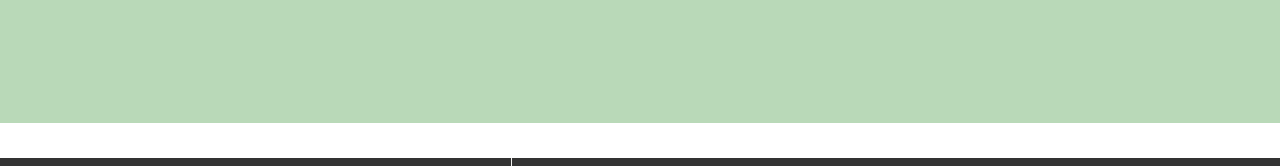
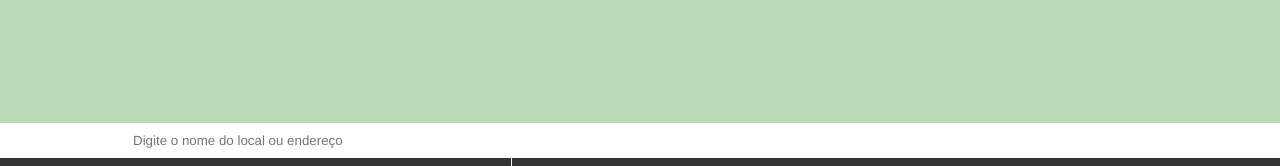
Before and after one commit to HenriqueXaviercj/RedeLimpus, a plain HTML site: page index.html in a window 1280 px wide. Shown: the part 1505-1671 px from the top of the page. Drawn offline with Linux system fonts and the light colour scheme.

Commit message:
feat: Reset CSS e Gramática
Esse commit atualiza o reset do css nos arquivos, para melhorar a formatação e estilização do site.

Também corrige um erro de gramática no id do input de pesquisa (searchPoint).

```diff
--- a/index.html
+++ b/index.html
@@ -28,7 +28,7 @@
                 <span></span>
             </div>
             <nav id="nav"> <!--active-->
-                <a href="#main">Topico 1</a>
+                <a href="#main">Buscar</a>
                 <a href="#contatos">Contatos</a>
             </nav>
             <h2><a href="#intro">Rede Limpus</a></h2>
@@ -47,7 +47,7 @@
         </section>
         <main id="main">
             <div id="bg-main"></div>
-            <input type="text" id="seachPoint" >
+            <input type="text" id="searchPoint" placeholder="Digite o nome do local ou endereço">
             <div id="map"></div>
             <div id="info">
                 <div class="info-tab">
--- a/styles/main.scss
+++ b/styles/main.scss
@@ -22,7 +22,7 @@
         width: 90%;
     }
 
-    #seachPoint {
+    #searchPoint {
         position: relative;
         z-index: 1;
 
```
Also changed, not shown: styles/footer.css, styles/header.css, styles/intro.css, styles/main.css, styles/marquee.css, styles/style.css, 6 other files.
